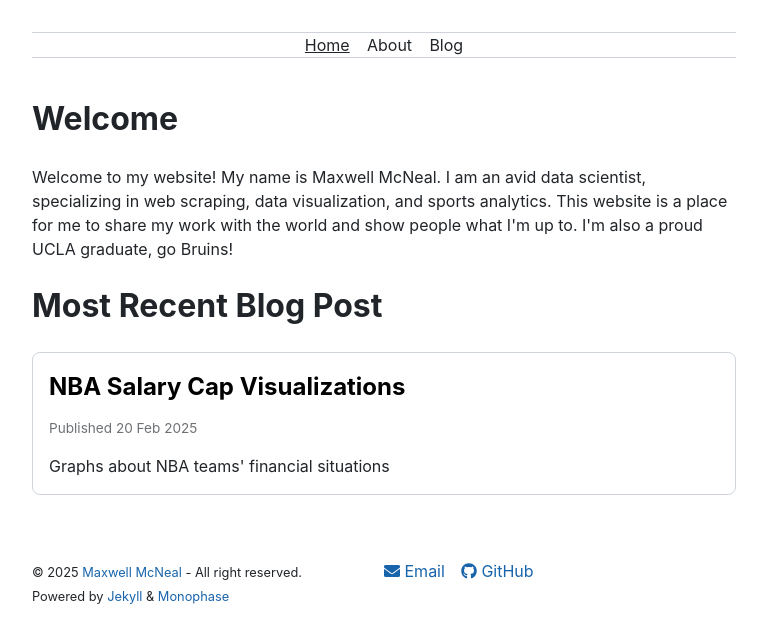
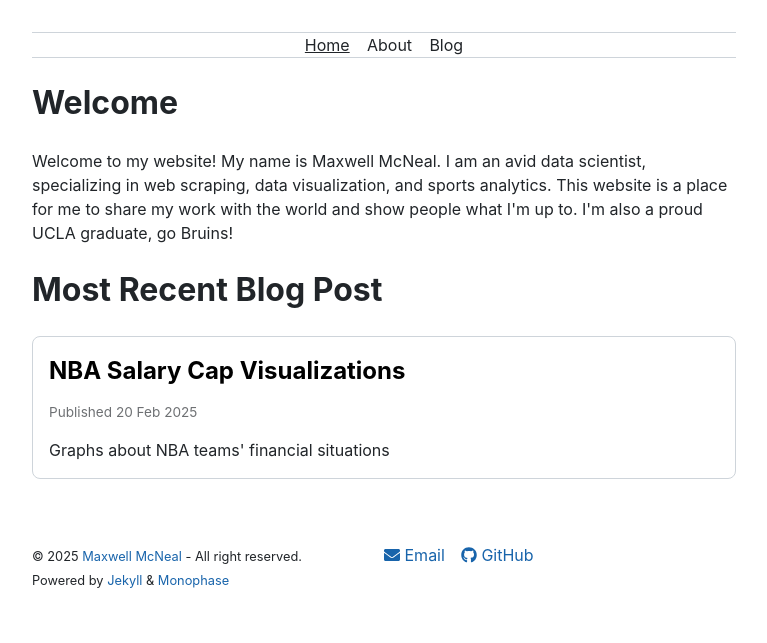
Before and after one commit to maxwellmcneal/maxwellmcneal.github.io, a Jekyll site: the page built from index.html, in a window 1280 px wide. Shown: the top 643 px of the page, without its empty margins (256-1023 px from the left). Built offline with Jekyll 4.4.1, drawn with Linux system fonts in a browser that asks for light colours; nearby versions of some CDN libraries.

Commit message:
Reduced header padding

```diff
--- a/_sass/monophase/_layout.scss
+++ b/_sass/monophase/_layout.scss
@@ -19,7 +19,7 @@
 
 .masthead {
   padding-top: var(--spacer);
-  padding-bottom: var(--spacer);
+  padding-bottom: 0;
   margin-bottom: var(--spacer);
 }
 
```
